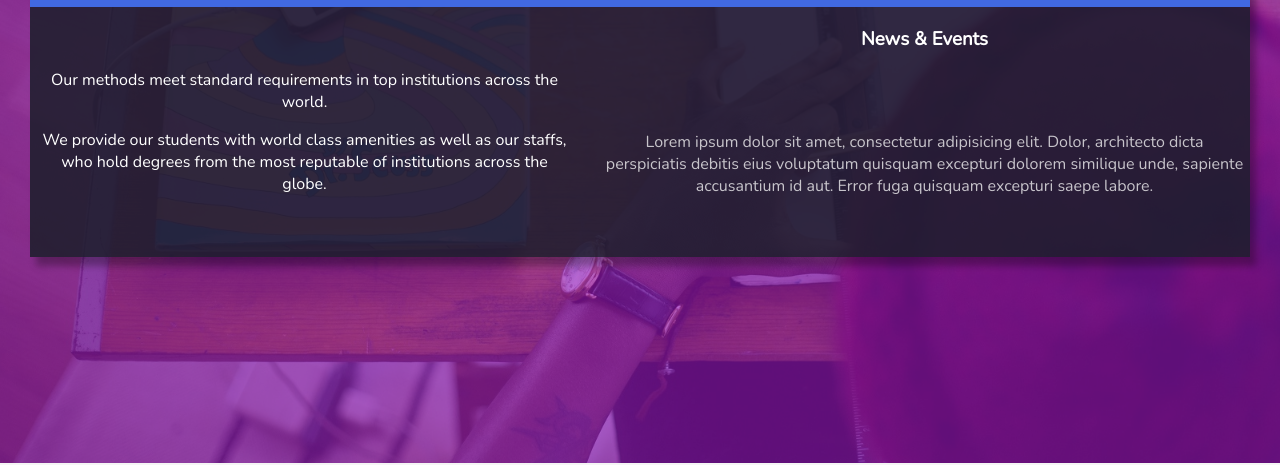
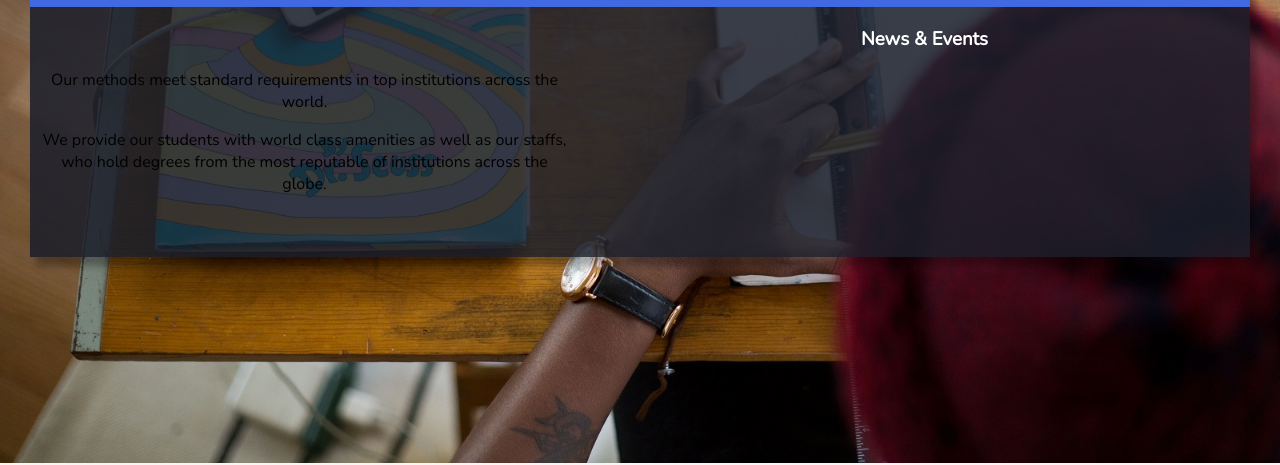
Before and after one commit to thislekan/portal, a website: page client/index.html in a window 1280 px wide. Shown: the part 337-802 px from the top of the page. Drawn offline with nearby package versions, Linux system fonts and the light colour scheme.

Commit message:
Fixing bugs and UI

```diff
--- a/client/scripts/home.js
+++ b/client/scripts/home.js
@@ -72,9 +72,9 @@ triggers.forEach(trigger => trigger.addEventListener('mouseenter', handleEnter))
 triggers.forEach(trigger => trigger.addEventListener('mouseleave', handleLeave));
 
 window.addEventListener('scroll', () => {
-    if (window.scrollY < viewHeight) {
-        navbar.classList.remove('back-color');
-    } else {
-        navbar.classList.add('back-color');
-    }
-})
+            if (window.scrollY < (0.3 * viewHeight) {
+                    navbar.classList.remove('back-color');
+                } else {
+                    navbar.classList.add('back-color');
+                }
+            })
--- a/client/styles/file.css
+++ b/client/styles/file.css
@@ -31,8 +31,8 @@ article {
 
 .header-body {
     height: 100vh;
-    background-color: rgba(146, 23, 187, 0.65);
-    color: white;
+    /* background-color: rgba(146, 23, 187, 0.65); */
+    color: black;
     display: flex;
     align-items: center;
     justify-content: center;
@@ -245,6 +245,7 @@ footer a {
 
 .back-color {
     background-color: rgba(0, 0, 0, 0.65);
+    color: white;
 }
 
 .dropdown-background {
```
